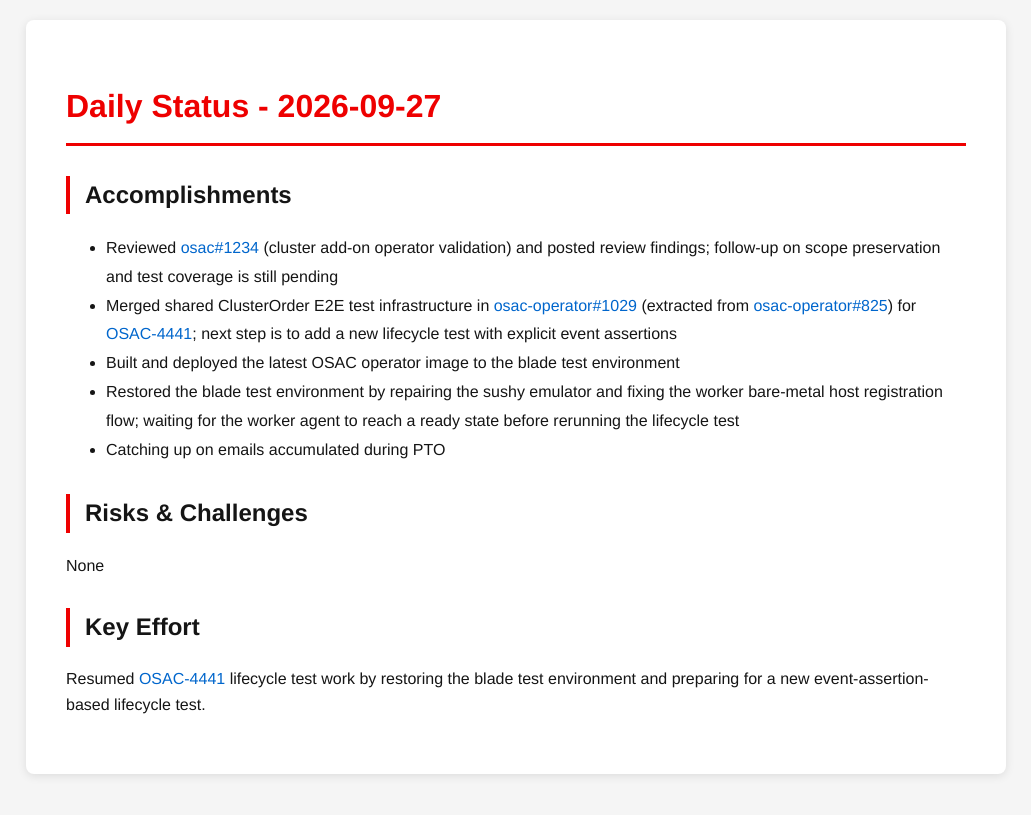
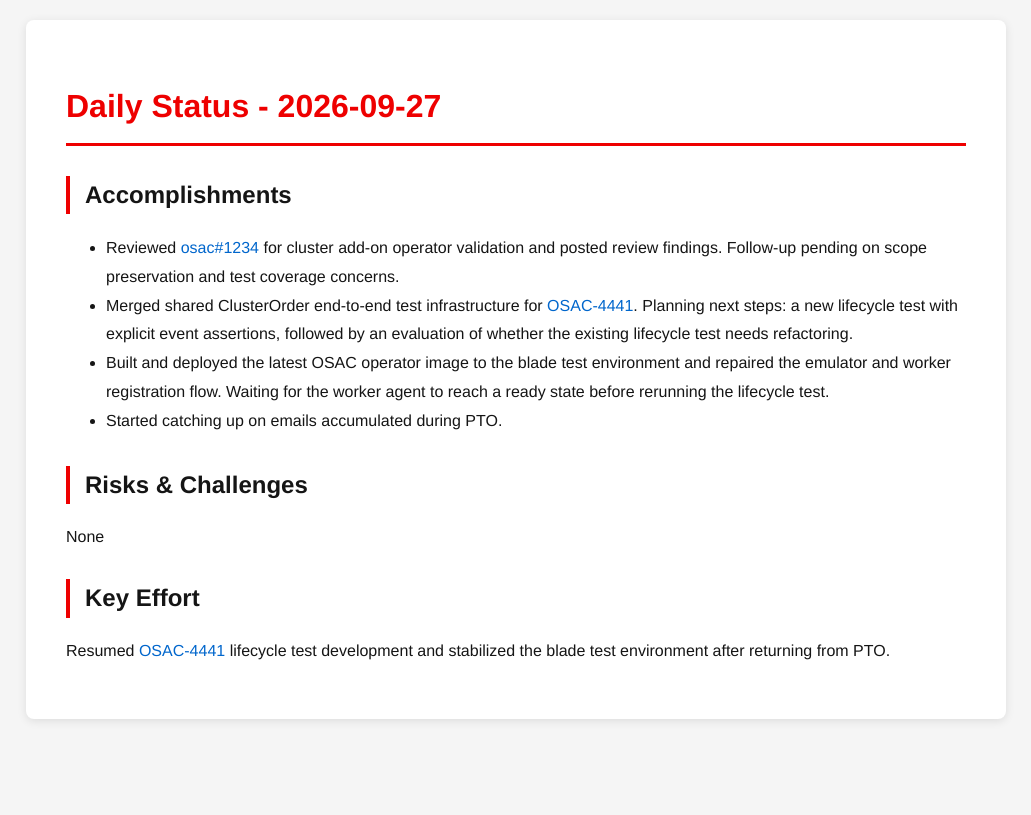
Before and after one commit to tzvatot/daily-status, a Jekyll site: the page built from 2026-09-27.md, in a window 1280 px wide. Shown: the top 815 px of the page, without its empty margins (124-1155 px from the left). Built offline with Jekyll 4.4.1, drawn with Linux system fonts in a browser that asks for light colours.

Commit message:
Daily status update - 2026-09-27

```diff
--- a/2026-09-27.md
+++ b/2026-09-27.md
@@ -7,14 +7,13 @@ date: 2026-09-27
 # Daily Status - 2026-09-27
 
 ## Accomplishments
-- Reviewed [osac#1234](https://github.com/osac-project/osac/pull/1234) (cluster add-on operator validation) and posted review findings; follow-up on scope preservation and test coverage is still pending
-- Merged shared ClusterOrder E2E test infrastructure in [osac-operator#1029](https://github.com/osac-project/osac-operator/pull/1029) (extracted from [osac-operator#825](https://github.com/osac-project/osac-operator/pull/825)) for [OSAC-4441](https://redhat.atlassian.net/browse/OSAC-4441); next step is to add a new lifecycle test with explicit event assertions
-- Built and deployed the latest OSAC operator image to the blade test environment
-- Restored the blade test environment by repairing the sushy emulator and fixing the worker bare-metal host registration flow; waiting for the worker agent to reach a ready state before rerunning the lifecycle test
-- Catching up on emails accumulated during PTO
+- Reviewed [osac#1234](https://github.com/osac-project/osac/pull/1234) for cluster add-on operator validation and posted review findings. Follow-up pending on scope preservation and test coverage concerns.
+- Merged shared ClusterOrder end-to-end test infrastructure for [OSAC-4441](https://redhat.atlassian.net/browse/OSAC-4441). Planning next steps: a new lifecycle test with explicit event assertions, followed by an evaluation of whether the existing lifecycle test needs refactoring.
+- Built and deployed the latest OSAC operator image to the blade test environment and repaired the emulator and worker registration flow. Waiting for the worker agent to reach a ready state before rerunning the lifecycle test.
+- Started catching up on emails accumulated during PTO.
 
 ## Risks & Challenges
 None
 
 ## Key Effort
-Resumed [OSAC-4441](https://redhat.atlassian.net/browse/OSAC-4441) lifecycle test work by restoring the blade test environment and preparing for a new event-assertion-based lifecycle test.
+Resumed [OSAC-4441](https://redhat.atlassian.net/browse/OSAC-4441) lifecycle test development and stabilized the blade test environment after returning from PTO.
```
